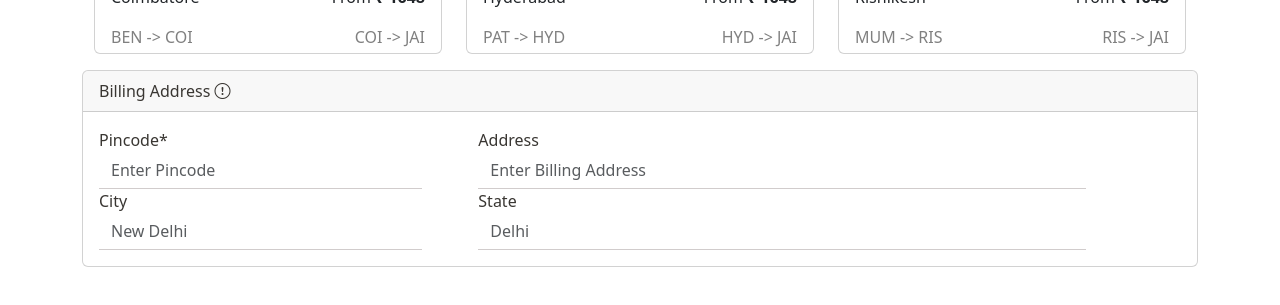
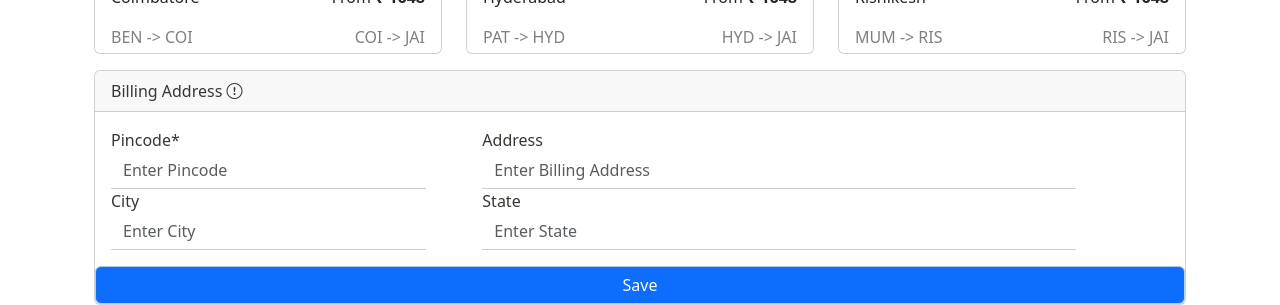
Before and after one commit to FABhishek/FlamingoRecreated, an Angular app: page / in a window 1280 px wide. Shown: the part 1128-1433 px from the top of the page. Before the commit the page ends 1395 px from the top, so only its background shows below. Built offline with nearby package versions, Linux system fonts and the light colour scheme.

Commit message:
Updated BillingCard with Validation

```diff
--- a/src/app/Components/billingcard/billingcard.component.html
+++ b/src/app/Components/billingcard/billingcard.component.html
@@ -1,27 +1,63 @@
-<div class = conatiner>
+<div class=container>
     <div class="card">
-        <div class="card-header" >
+        <div class="card-header">
             Billing Address
-           <i class="bi bi-exclamation-circle" ></i>
+            <i class="bi bi-exclamation-circle"></i>
         </div>
-        <div class = "row">
+        <form [formGroup]=" registerForm">
+        <div class="row">
             <div class="col-sm-4">
                 <div class="card-body">
+                    <div class="form-group">
                     <label for="floatingInput">Pincode*</label>
-            <input type="text" class="form-control" id="floatingInput" placeholder="Enter Pincode" required>
-            <label for="validationDefault01">City</label>
-            <input type="text" class="form-control" id="validationDefault01" placeholder="New Delhi" required>
+                    <input type="text" class="form-control" id="validationDefault01"
+                    placeholder="Enter Pincode" required formControlName="pincode">
+                <div *ngIf="(submitted || f['pincode'].touched) && f['pincode'].errors"
+                    class="text-danger small">
+                    <span *ngIf="f['pincode'].errors?.['required']">Pincode is required</span>
+                    <span *ngIf="f['pincode'].errors?.['minlength']">Pincode can't be less than 6</span>
                 </div>
                 </div>
-
+                <div class="form-group">
+                    <label for="validationDefault01">City</label>
+                    <input type="text" class="form-control" id="validationDefault01"
+                    placeholder="Enter City" required formControlName="city">
+                <div *ngIf="(submitted || f['city'].touched) && f['city'].errors"
+                    class="text-danger small">
+                    <span *ngIf="f['city'].errors?.['required']">City is required</span>
+                    <span *ngIf="f['city'].errors?.['minlength']">City can't be less than 3</span>
+                </div>
+                </div>
+                </div>
+            </div>
             <div class="col-sm-7">
                 <div class="card-body">
+                    <div class="form-group">
                     <label for="validationDefault01">Address</label>
-            <input type="text" class="form-control" id="validationDefault01" placeholder="Enter Billing Address" required>
+                    <input type="text" class="form-control" id="validationDefault01"
+                                    placeholder="Enter Billing Address" required formControlName="billingaddress">
+                                <div *ngIf="(submitted || f['billingaddress'].touched) && f['billingaddress'].errors"
+                                    class="text-danger small">
+                                    <span *ngIf="f['billingaddress'].errors?.['required']">Billing Address is required</span>
+                                    <span *ngIf="f['billingaddress'].errors?.['minlength']">Billing Address can't be less than 15</span>
+
+                                </div>
+                            </div>
+                            <div class="form-group">
                             <label for="validationDefault01">State</label>
-            <input type="text" class="form-control" id="validationDefault01" placeholder="Delhi" required>
+                            <input type="text" class="form-control" id="validationDefault01"
+                                    placeholder="Enter State" required formControlName="state">
+                                <div *ngIf="(submitted || f['state'].touched) && f['state'].errors"
+                                    class="text-danger small">
+                                    <span *ngIf="f['state'].errors?.['required']">State is required</span>
+                                    <span *ngIf="f['state'].errors?.['minlength']">State can't be less than 3</span>
                                 </div>
                                 </div>
                 </div>
             </div>
         </div>
+        </form>
+        <button style="border-color: rgb(175, 206, 233);" class="btn btn-primary" type="submit" >Save</button>
+
+    </div>
+</div>
--- a/src/app/Components/billingcard/billingcard.component.ts
+++ b/src/app/Components/billingcard/billingcard.component.ts
@@ -1,10 +1,62 @@
-import { Component } from '@angular/core';
+import { Component, OnInit } from '@angular/core';
+import { FormGroup, FormBuilder, Validators, AbstractControl } from '@angular/forms';
 
 @Component({
   selector: 'app-billingcard',
   templateUrl: './billingcard.component.html',
   styleUrls: ['./billingcard.component.scss']
 })
-export class BillingcardComponent {
+export class BillingcardComponent  implements OnInit {
 
+
+
+  registerForm!: FormGroup;
+
+  submitted: boolean = false;
+
+
+
+
+
+ constructor(private fb:FormBuilder){}
+
+
+
+  ngOnInit(): void {
+
+     this.registerForm = this.fb.group({
+
+      pincode:[null,[Validators.required, Validators.minLength(6)]],
+      billingaddress:[null,[Validators.required, Validators.minLength(15)]],
+      city:[null,[Validators.required, Validators.minLength(3)]],
+      state:[null,[Validators.required, Validators.minLength(3)]],
+     },
+
+     );
+
+  }
+
+
+
+  onSubmit() {
+
+    this.submitted = true;
+
+    console.log(this.registerForm);
+
+    // console.log(this.getControl('firstName'));
+
+    console.log(this.f['firstName']);
+
+  }
+
+
+
+
+
+  get f(): { [controlName: string]: AbstractControl } { //getter
+
+    return this.registerForm.controls;
+
+  }
 }
--- a/src/app/app.module.ts
+++ b/src/app/app.module.ts
@@ -1,6 +1,6 @@
 import { NgModule } from '@angular/core';
 import { BrowserModule } from '@angular/platform-browser';
-
+import { FormsModule , ReactiveFormsModule } from '@angular/forms';
 import { AppRoutingModule } from './app-routing.module';
 import { AppComponent } from './app.component';
 import { ExploreCardsComponent } from './Components/explore-cards/explore-cards.component';
@@ -20,7 +20,9 @@ import { BillingcardComponent } from './Components/billingcard/billingcard.compo
   ],
   imports: [
     BrowserModule,
-    AppRoutingModule
+    AppRoutingModule,
+    FormsModule,
+    ReactiveFormsModule
   ],
   providers: [],
   bootstrap: [AppComponent]
```
Also changed, not shown: src/app/Components/billingcard/billingcard.component.scss (+11 -0 lines), 1 other file (tests, documents, lock files or other folders). Lines whose indentation alone changed are shown as unchanged.
